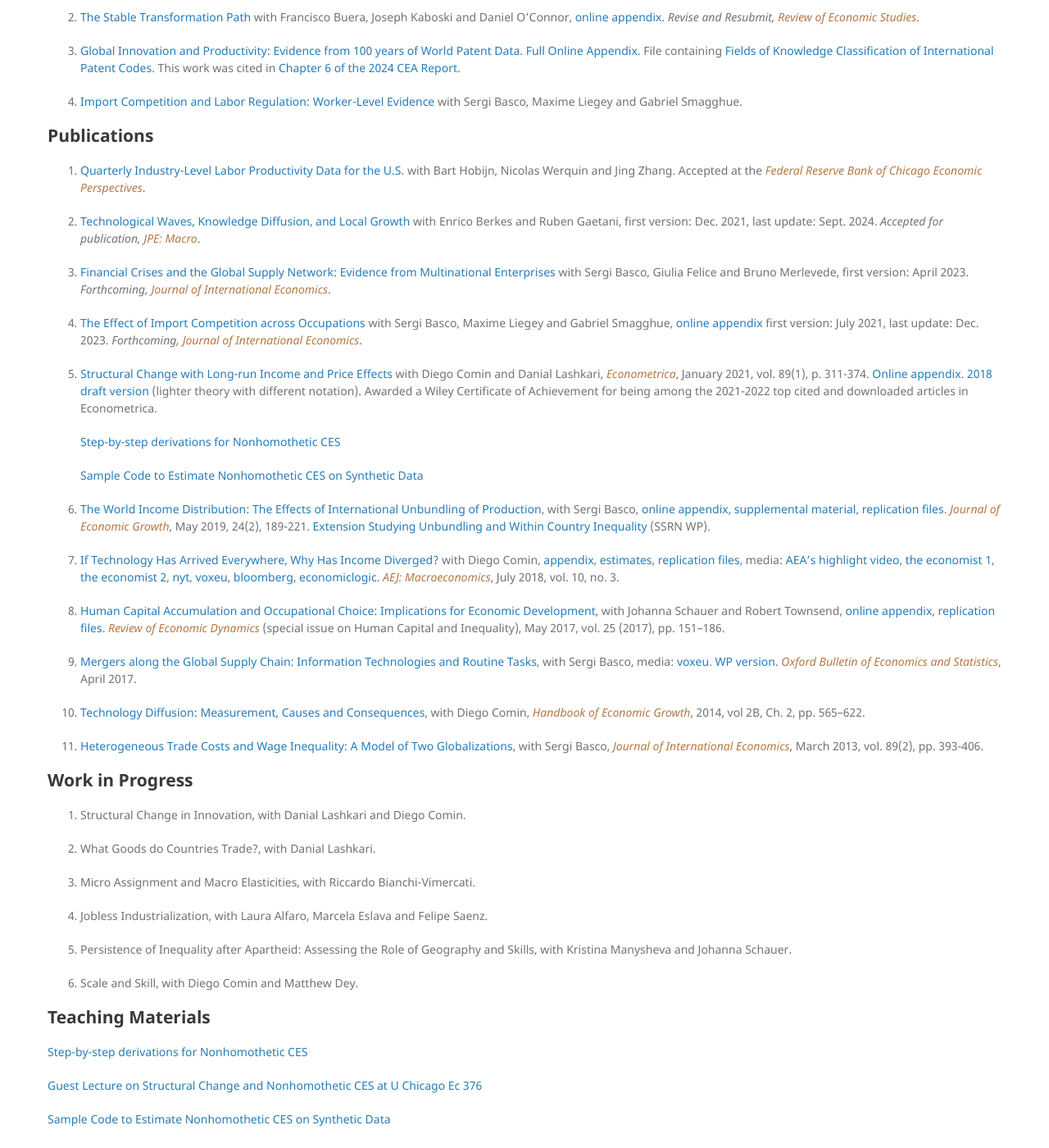
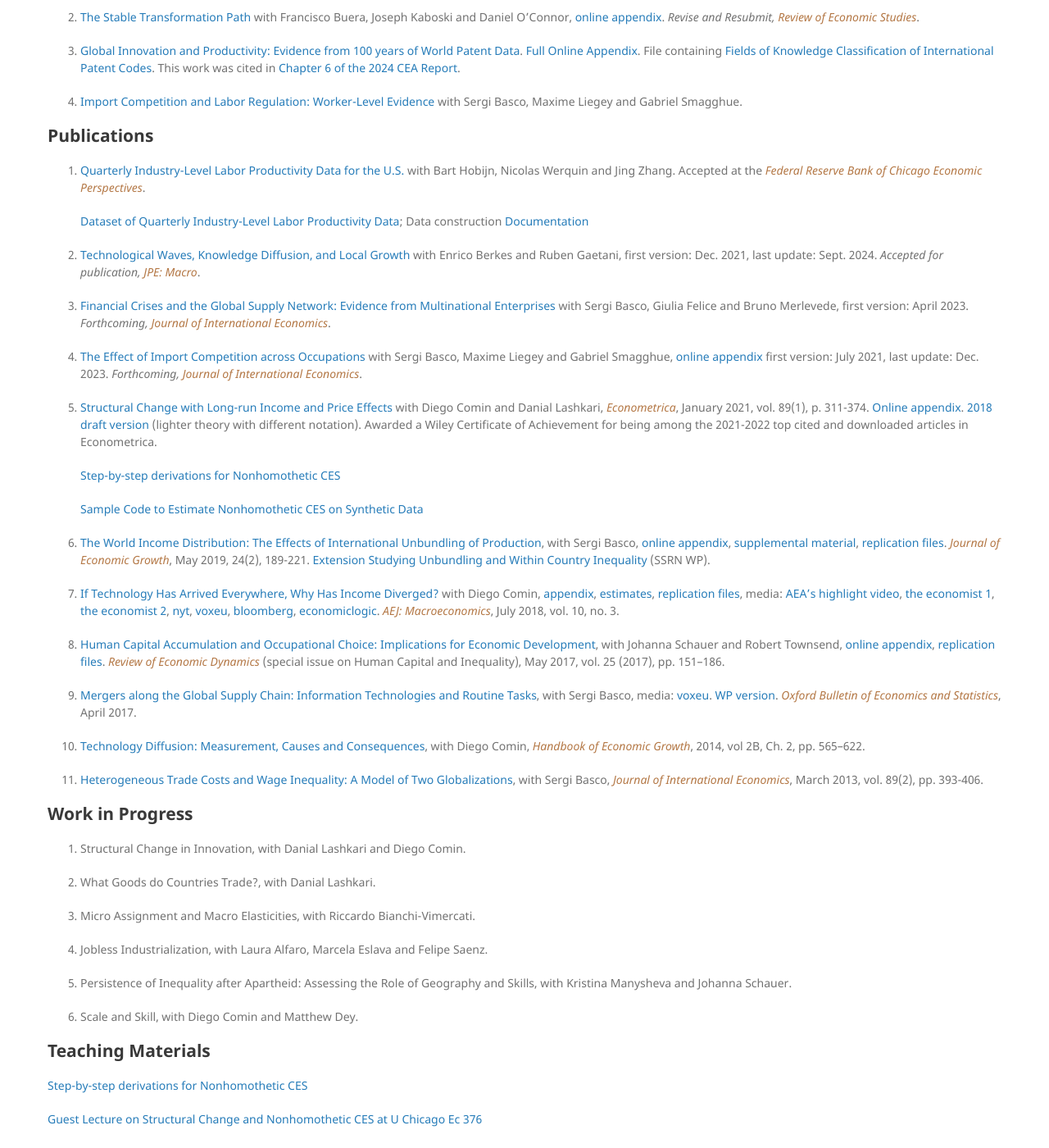
Before and after one commit to mestieri/mestieri.github.io, a Jekyll site: the page built from index.md, in a window 1280 px wide and 1400 px high, scrolled down 678 px. Shown: the whole window at 82% size. Built offline with Jekyll 4.4.1, drawn with Linux system fonts in a browser that asks for light colours; some of the changed text lies outside the part shown.

Commit message:
Update index.md

```diff
--- a/index.md
+++ b/index.md
@@ -68,6 +68,9 @@ for Nonhomothetic CES Preferences](https://www.dropbox.com/scl/fi/obu49nw8d74wye
 
 11. [Quarterly Industry-Level Labor Productivity Data for the U.S.](https://www.dropbox.com/scl/fi/gcxep9beveqbb5ob52nnx/Productivity_EP.pdf?rlkey=o5vjpc8s941lq727tf6nazi27&dl=0) with Bart Hobijn, Nicolas Werquin and Jing Zhang. Accepted at the *<blue>Federal Reserve Bank of Chicago Economic Perspectives</blue>*.
 
+    [Dataset of Quarterly Industry-Level Labor Productivity Data](https://www.chicagofed.org/-/media/others/people/research-resources/hobijin-bart/qilp.xlsx);
+        Data construction [Documentation](https://www.chicagofed.org/-/media/others/people/research-resources/hobijin-bart/qilp-release-notes.pdf)
+
 10. [Technological Waves, Knowledge Diffusion, and Local Growth](https://www.dropbox.com/scl/fi/jzjsn0dxzx366wj47qd4d/bgm.pdf?rlkey=ac1wvsimj4y7jpmccbkpse3bf&dl=0) with Enrico Berkes and Ruben Gaetani, first version: Dec. 2021, last update: Sept. 2024. *Accepted for publication, <blue>JPE: Macro</blue>*.
 
 9. [Financial Crises and the Global Supply Network: Evidence from Multinational Enterprises](https://www.dropbox.com/scl/fi/6b3lvswv3cnm98pwiyawd/BFMM_Economic_Crises_and_the_Global_Supply_Chain_rev.pdf?rlkey=szf700evtygpjqx8pji2icda0&dl=0) with Sergi Basco, Giulia Felice and Bruno Merlevede, first version: April 2023. *Forthcoming, <blue>Journal of International Economics</blue>*.
@@ -112,7 +115,6 @@ for Nonhomothetic CES Preferences](https://www.dropbox.com/scl/fi/obu49nw8d74wye
 6. Scale and Skill, with Diego Comin and Matthew Dey.
 
 
-
 ## Teaching Materials
 
 [Step-by-step derivations for Nonhomothetic CES](https://www.dropbox.com/s/b5r76pev48xo6is/nhcesstepbystep.pdf?dl=0)
@@ -120,3 +122,8 @@ for Nonhomothetic CES Preferences](https://www.dropbox.com/scl/fi/obu49nw8d74wye
 [Guest Lecture on Structural Change and Nonhomothetic CES at U Chicago Ec 376](https://www.dropbox.com/s/desc962vwmcdbat/structural_change_lecture.pdf?dl=0)
 
 [Sample Code to Estimate Nonhomothetic CES on Synthetic Data](https://www.dropbox.com/s/adzdfl0najc7jc5/estimation_nhces.zip?dl=0)
+
+
+## Data
+
+[Dataset of Quarterly Industry-Level Labor Productivity Data for the US](https://www.chicagofed.org/-/media/others/people/research-resources/hobijin-bart/qilp.xlsx); Data [Documentation](https://www.chicagofed.org/-/media/others/people/research-resources/hobijin-bart/qilp-release-notes.pdf)
```
